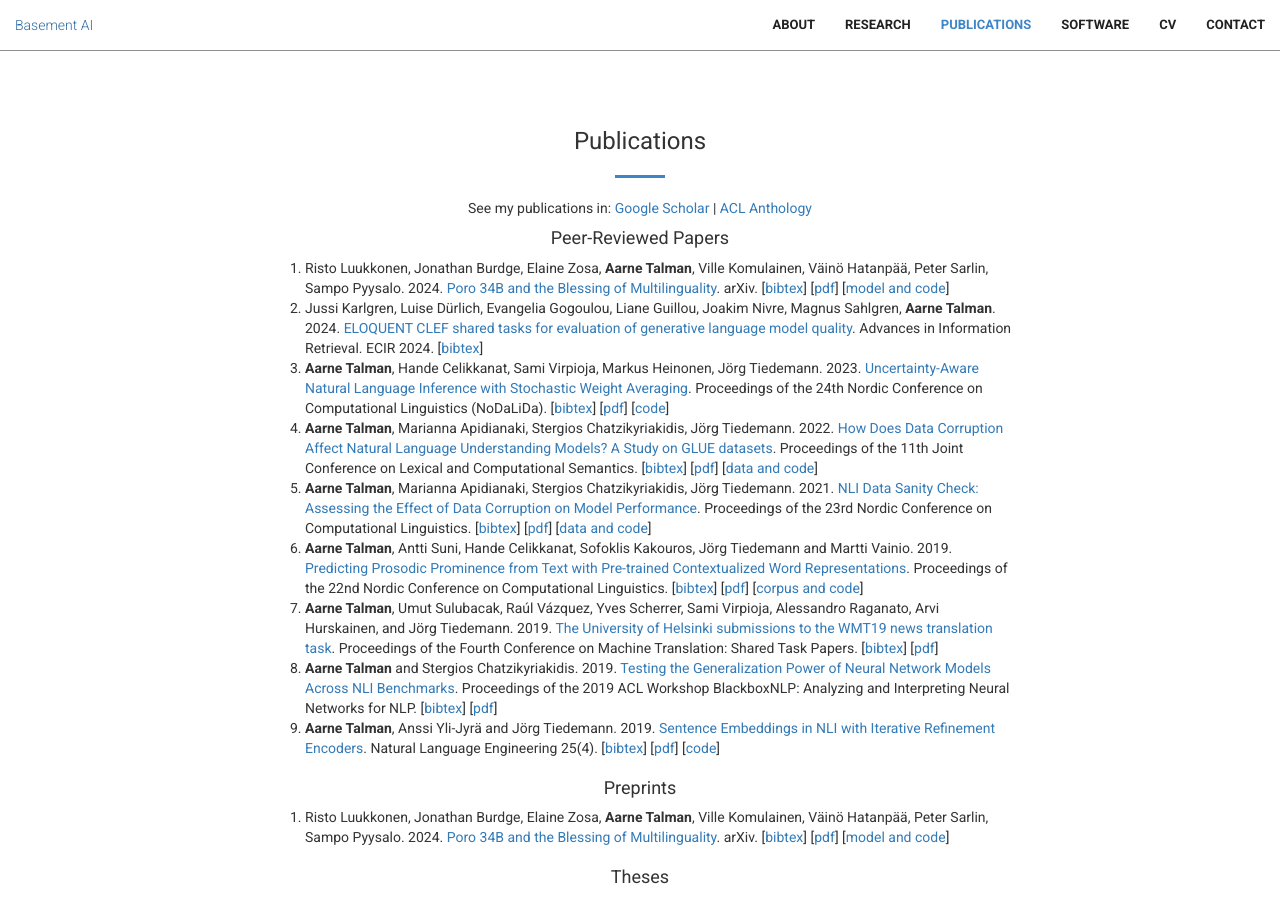
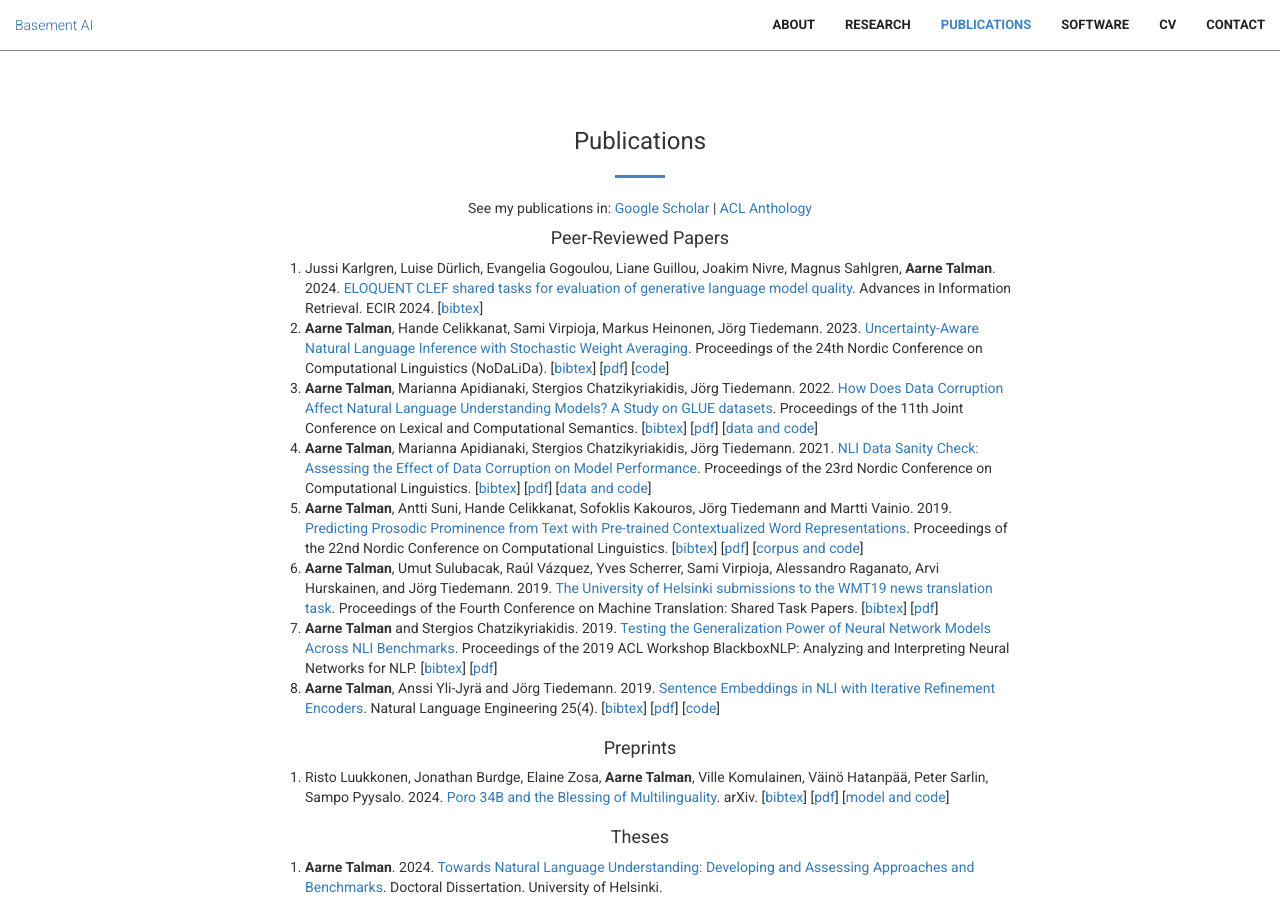
Before and after one commit to Basement-AI/aarne, a Jekyll site: the page built from index.html, in a window 1280 px wide and 900 px high, scrolled down 2526 px. Built offline with Jekyll 4.4.1, drawn with Linux system fonts in a browser that asks for light colours.

Commit message:
publications

```diff
--- a/_includes/publications.html
+++ b/_includes/publications.html
@@ -9,7 +9,6 @@
           </div>
               <div class="col-lg-8 col-lg-offset-2 text-left">
                 <ol>
-                  <li>Risto Luukkonen, Jonathan Burdge, Elaine Zosa, <b>Aarne Talman</b>, Ville Komulainen, Väinö Hatanpää, Peter Sarlin, Sampo Pyysalo. 2024. <a title="Poro 34B and the Blessing of Multilinguality" href="https://arxiv.org/abs/2404.01856">Poro 34B and the Blessing of Multilinguality</a>. arXiv. [<a href="files/poro.bib">bibtex</a>] [<a href="https://arxiv.org/pdf/2404.01856.pdf">pdf</a>] [<a href="https://huggingface.co/LumiOpen/Poro-34B">model and code</a>]</li>
                   <li>Jussi Karlgren, Luise Dürlich, Evangelia Gogoulou, Liane Guillou, Joakim Nivre, Magnus Sahlgren, <b>Aarne Talman</b>. 2024. <a title="ELOQUENT CLEF shared tasks for evaluation of generative language model quality" href="https://doi.org/10.1007/978-3-031-56069-9_63">ELOQUENT CLEF shared tasks for evaluation of generative language model quality</a>. Advances in Information Retrieval. ECIR 2024. [<a href="files/ECIR_ELOQUENT.bib">bibtex</a>]</li>
                   <li><b>Aarne Talman</b>, Hande Celikkanat, Sami Virpioja, Markus Heinonen, Jörg Tiedemann. 2023. <a title="Uncertainty-Aware Natural Language Inference with Stochastic Weight Averaging" href="https://aclanthology.org/2023.nodalida-1.37/">Uncertainty-Aware Natural Language Inference with Stochastic Weight Averaging</a>. Proceedings of the 24th Nordic Conference on Computational Linguistics (NoDaLiDa). [<a href="https://aclanthology.org/2023.nodalida-1.37.bib">bibtex</a>] [<a href="https://aclanthology.org/2023.nodalida-1.37.pdf">pdf</a>] [<a href="https://github.com/Helsinki-NLP/uncertainty-aware-nli">code</a>]</li>
                   <li><b>Aarne Talman</b>, Marianna Apidianaki, Stergios Chatzikyriakidis, Jörg Tiedemann. 2022. <a title="How Does Data Corruption Affect Natural Language Understanding Models? A Study on GLUE datasets" href="https://aclanthology.org/2022.starsem-1.20/">How Does Data Corruption Affect Natural Language Understanding Models? A Study on GLUE datasets</a>. Proceedings of the 11th Joint Conference on Lexical and Computational Semantics. [<a href="https://aclanthology.org/2022.starsem-1.20.bib">bibtex</a>] [<a href="https://aclanthology.org/2022.starsem-1.20.pdf">pdf</a>] [<a href="https://github.com/Helsinki-NLP/nlu-dataset-diagnostics">data and code</a>]</li>
```
